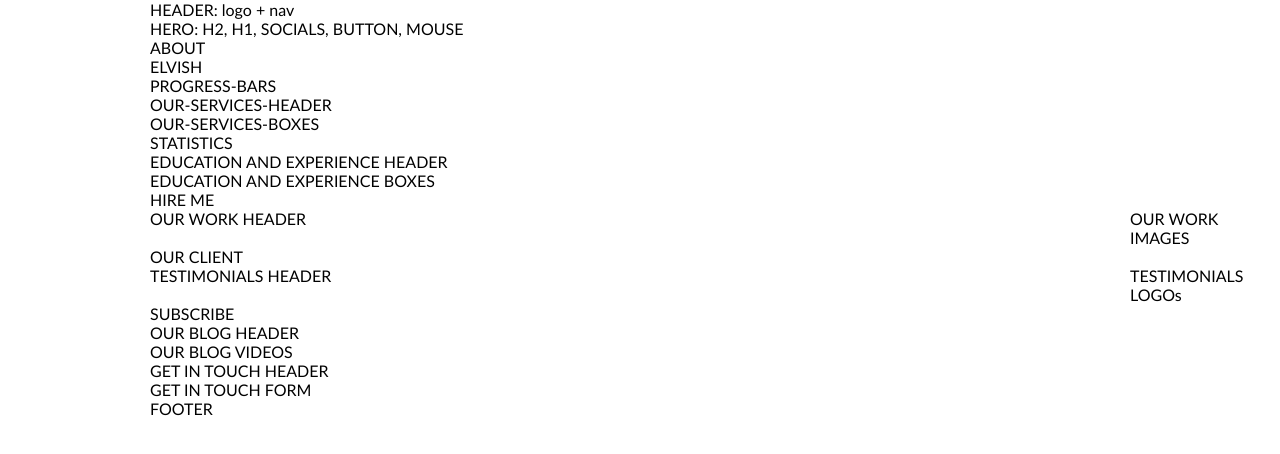
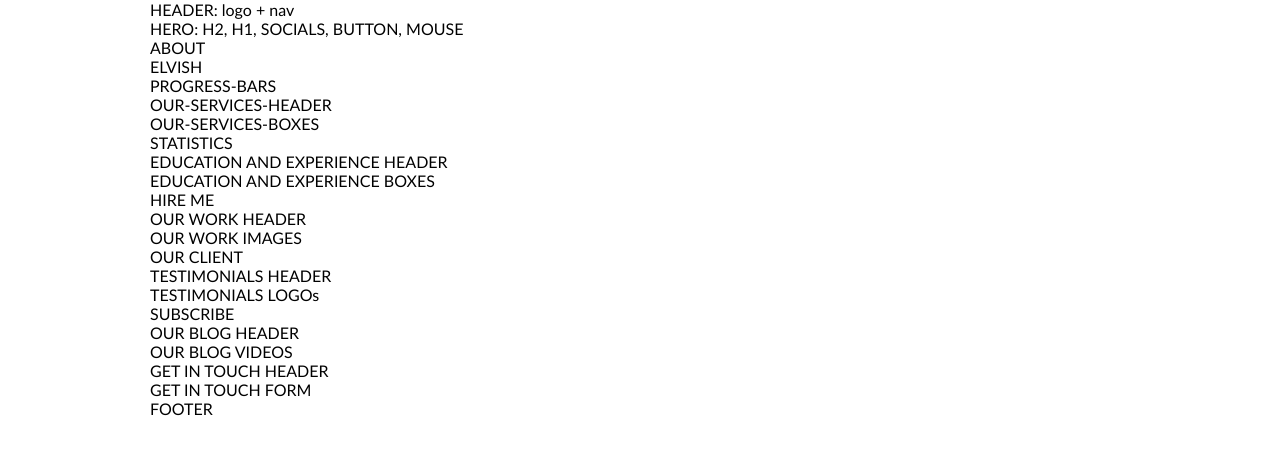
Before and after one commit to front-end-by-rimantas/19-grupe-portfolio-elvish, a website: page index.html in a window 1280 px wide. Drawn offline with Linux system fonts and the light colour scheme.

Commit message:
sutvarkyta row klases klaida

```diff
--- a/index.html
+++ b/index.html
@@ -82,7 +82,7 @@
         <div class="row">
             OUR WORK HEADER
         </div>
-        <div class="row-long">
+        <div class="row">
             OUR WORK IMAGES
         </div>
     </section>
@@ -101,7 +101,7 @@
         <div class="row">
             TESTIMONIALS HEADER
         </div>
-        <div class="row-long">
+        <div class="row">
             TESTIMONIALS LOGOs
         </div>
     </section>
```
